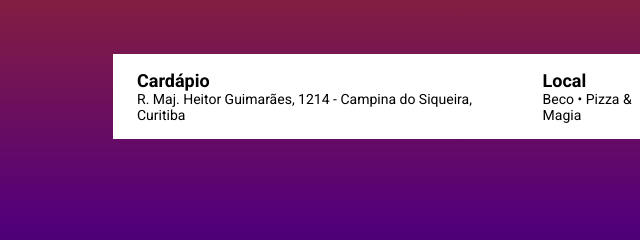
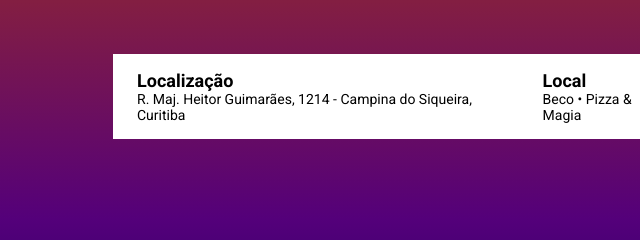
Before and after one commit to AndreDG88/andre_36_exercicio_m22, a website built with Parcel: page src/index.html in a window 1280 px wide. Shown: the part 1601-1841 px from the top of the page, 47-687 px from the left. Built offline with nearby package versions, Linux system fonts and the light colour scheme.

Commit message:
Update index.html

```diff
--- a/src/index.html
+++ b/src/index.html
@@ -77,7 +77,7 @@
             <div class="infos-bar">
                 <ul class="infos-bar__infos">
                     <li class="infos-bar__infos__item">
-                        <b>Cardápio</b>
+                        <b>Localização</b>
                         R. Maj. Heitor Guimarães, 1214 - Campina do Siqueira, Curitiba
                     </li>
                     <li class="infos-bar__infos__item">
```
